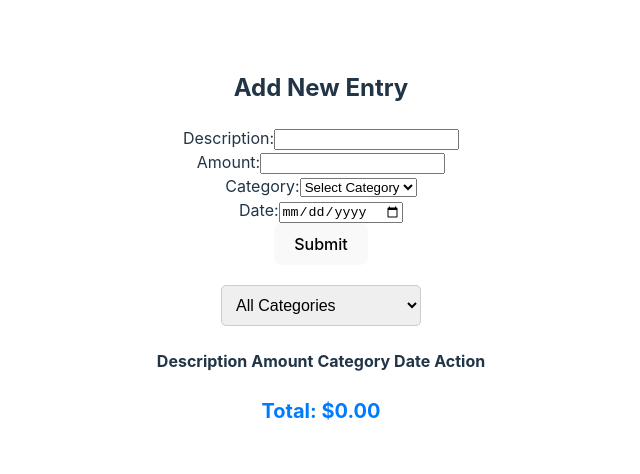
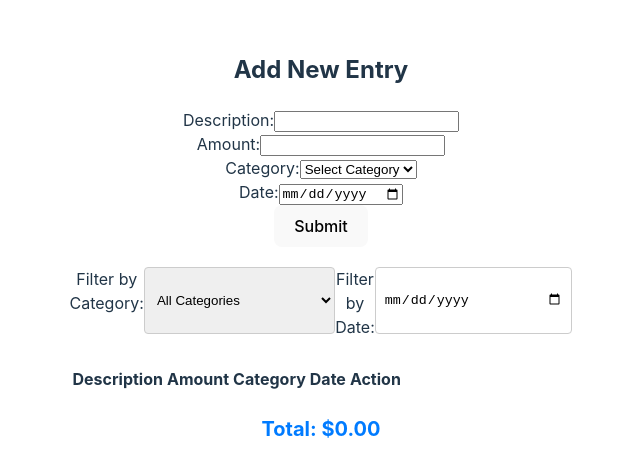
Before and after one commit to TewodrosAdimas/expenseTracker, a React (Vite) app in the folder expense-tracker/: page / in a window 1280 px wide. Shown: the part 162-636 px from the top of the page, without its empty margins (319-959 px from the left). Built offline with nearby package versions, Linux system fonts and the light colour scheme.

Commit message:
filter by date added

```diff
--- a/expense-tracker/src/App.tsx
+++ b/expense-tracker/src/App.tsx
@@ -2,21 +2,19 @@ import React, { useState } from "react";
 import "./App.css";
 import FormComponent from "./components/Form/Form";
 import DisplayComponent from "./components/Display/DisplayComponent";
-import Filter from "./components/Filter/Filter"; // Import Filter component
+import Filter from "./components/Filter/Filter";
 
-// Define the type for the data
 interface Data {
   description: string;
   amount: number;
   category: string;
-  date: string; // Add date field
+  date: string;
 }
 
 const App: React.FC = () => {
   const [dataList, setDataList] = useState<Data[]>([]);
   const [filteredData, setFilteredData] = useState<Data[]>([]);
 
-  // Categories list for dropdown in Filter
   const categories = ["Food", "Transport", "Entertainment", "Bills", "Other"];
 
   // Function to handle form submission
@@ -32,22 +30,25 @@ const App: React.FC = () => {
     setFilteredData(newDataList); // Update filtered data after deletion
   };
 
-  // Handle category filtering
-  const handleFilter = (category: string) => {
+  // Handle both category and date filtering
+  const handleFilter = (category: string, date: string) => {
+    let filtered = dataList;
+
     if (category) {
-      setFilteredData(dataList.filter((data) => data.category === category));
-    } else {
-      setFilteredData(dataList); // Show all if no category is selected
+      filtered = filtered.filter((data) => data.category === category);
     }
+
+    if (date) {
+      filtered = filtered.filter((data) => data.date === date);
+    }
+
+    setFilteredData(filtered); // Update filtered data based on category and date
   };
 
   return (
     <div className="App">
       <FormComponent onSubmit={handleSubmit} />
-
-      {/* Add Filter component above the Display */}
       <Filter categories={categories} handleFilter={handleFilter} />
-
       <DisplayComponent dataList={filteredData} handleDelete={handleDelete} />
     </div>
   );
--- a/expense-tracker/src/components/Filter/Filter.tsx
+++ b/expense-tracker/src/components/Filter/Filter.tsx
@@ -3,23 +3,34 @@ import "./styles.css";
 
 interface FilterProps {
   categories: string[];
-  handleFilter: (category: string) => void;
+  handleFilter: (category: string, date: string) => void;
 }
 
 const Filter: React.FC<FilterProps> = ({ categories, handleFilter }) => {
-  const [selectedCategory, setSelectedCategory] = useState<string>("");
+  const [selectedCategory, setSelectedCategory] = useState("");
+  const [selectedDate, setSelectedDate] = useState("");
 
-  const onCategoryChange = (event: React.ChangeEvent<HTMLSelectElement>) => {
-    setSelectedCategory(event.target.value);
-    handleFilter(event.target.value);
+  const handleCategoryChange = (
+    event: React.ChangeEvent<HTMLSelectElement>
+  ) => {
+    const category = event.target.value;
+    setSelectedCategory(category);
+    handleFilter(category, selectedDate); // Filter by category and current date
+  };
+
+  const handleDateChange = (event: React.ChangeEvent<HTMLInputElement>) => {
+    const date = event.target.value;
+    setSelectedDate(date);
+    handleFilter(selectedCategory, date); // Filter by category and selected date
   };
 
   return (
     <div className="filter-container">
+      <label>Filter by Category:</label>
       <select
-        className="form-select"
+        className="form-control"
         value={selectedCategory}
-        onChange={onCategoryChange}
+        onChange={handleCategoryChange}
       >
         <option value="">All Categories</option>
         {categories.map((category, index) => (
@@ -28,6 +39,14 @@ const Filter: React.FC<FilterProps> = ({ categories, handleFilter }) => {
           </option>
         ))}
       </select>
+
+      <label>Filter by Date:</label>
+      <input
+        type="date"
+        className="form-control"
+        value={selectedDate}
+        onChange={handleDateChange}
+      />
     </div>
   );
 };
--- a/expense-tracker/src/components/Filter/styles.css
+++ b/expense-tracker/src/components/Filter/styles.css
@@ -12,3 +12,22 @@
     border-radius: 5px;
     border: 1px solid #ccc;
   }
+
+  /* Additional styling for the filter section */
+.filter-container {
+  margin-top: 20px;
+  text-align: center;
+}
+
+.filter-container label {
+  display: block;
+  margin-bottom: 5px;
+}
+
+.filter-container .form-control {
+  width: 100%;
+  padding: 8px;
+  margin-bottom: 10px;
+  border-radius: 4px;
+  border: 1px solid #ccc;
+}
```
